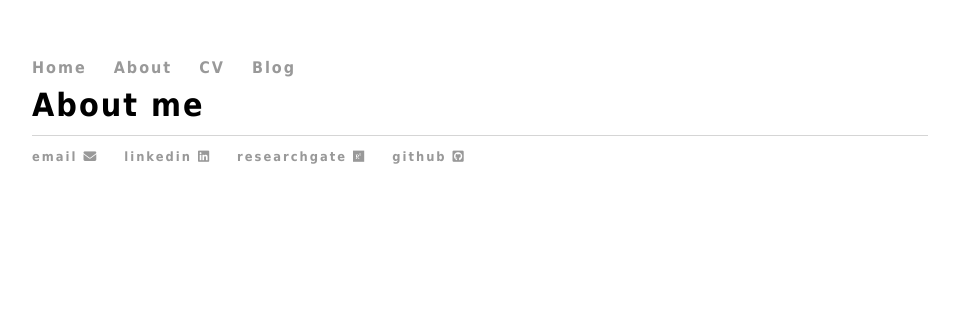
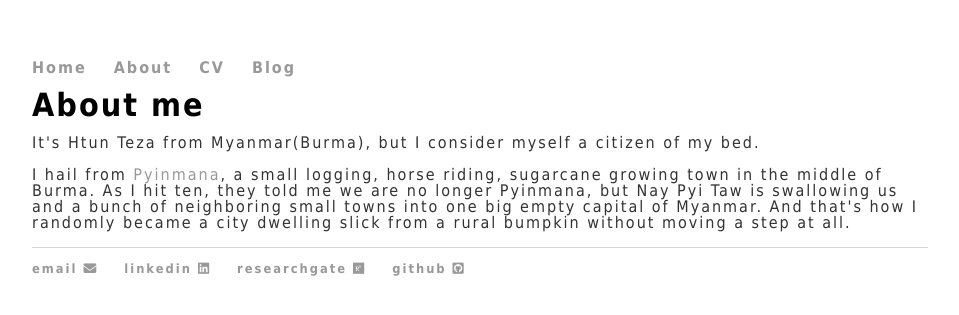
Before and after one commit to finerbrighterlighter/finerbrighterlighter.github.io, a Jekyll site: the page built from about/index.html, in a window 1280 px wide. Shown: the top 315 px of the page, without its empty margins (160-1119 px from the left). Built offline with Jekyll 4.4.1, drawn with Linux system fonts in a browser that asks for light colours; nearby versions of some CDN libraries.

Commit message:
Update index.html

```diff
--- a/about/index.html
+++ b/about/index.html
@@ -3,4 +3,12 @@ layout: default
 ---
 <div class="blurb">
 	<h1>About me</h1>
+	<body>
+	<p>It's Htun Teza from Myanmar(Burma),
+	but I consider myself a citizen of my bed.</p>
+	<p>I hail from <a href="https://en.wikipedia.org/wiki/Pyinmana">Pyinmana</a>, a small logging, horse riding,
+		sugarcane growing town in the middle of Burma. As I hit ten, they told me we are no longer Pyinmana, but Nay Pyi Taw is swallowing us and
+		a bunch of neighboring small towns into one big empty capital of Myanmar. And that's how I randomly became a city dwelling slick
+		from a rural bumpkin without moving a step at all.</p>
+	</body>
 </div><!-- /.blurb -->
```
